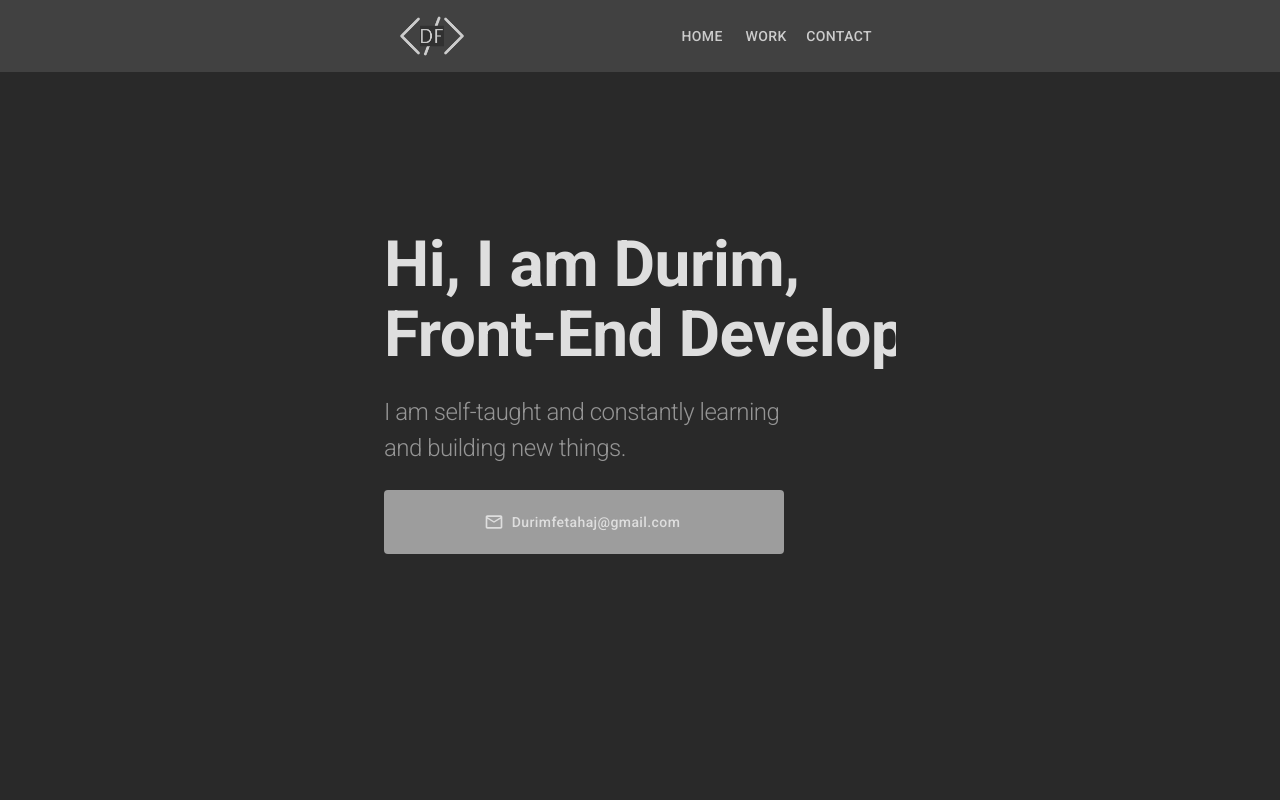
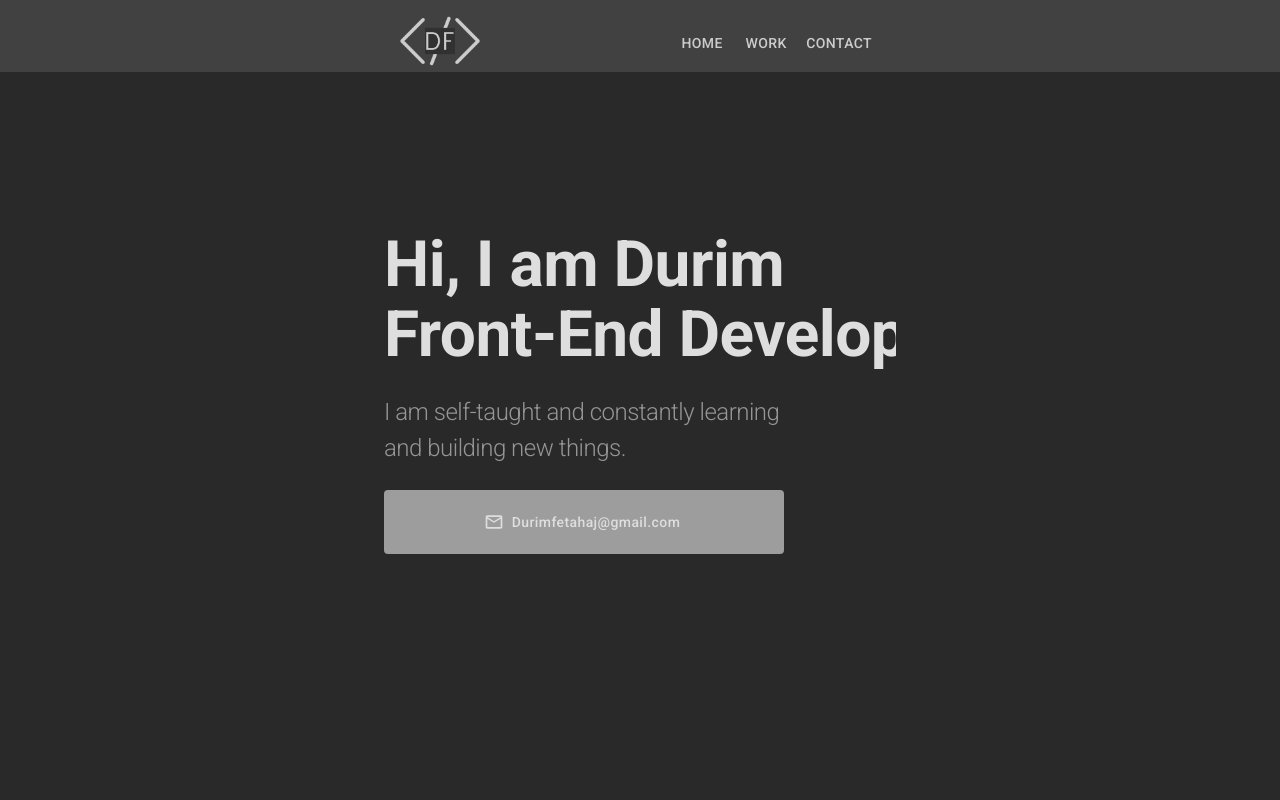
Before and after one commit to durimf/df_ptf, a React (Create React App) app: page / in a window 1280 px wide. Shown: the top 800 px of the page. Built offline with nearby package versions, Linux system fonts and the light colour scheme.

Commit message:
Added a break instead of comma to the title presentation

```diff
--- a/src/Components/Me.jsx
+++ b/src/Components/Me.jsx
@@ -61,7 +61,7 @@ function Me() {
             letterSpacing: "-0.5px",
           }}
         >
-          Hi, I am Durim, Front-End Developer.
+          Hi, I am Durim <br></br>Front-End Developer.
         </Typography>
         <Typography
           variant="h3"
@@ -101,6 +101,7 @@ function Me() {
           I am self-taught and constantly learning and building new things.
         </Typography>
         <Button
+          onClick={() => (window.location = "mailto:durimfetahaj@gmail.com")}
           variant="filled"
           startIcon={<EmailOutlinedIcon />}
           sx={{
--- a/src/Components/Navbar.jsx
+++ b/src/Components/Navbar.jsx
@@ -87,7 +87,9 @@ export const Navbar = () => {
           alignItems: "center",
         }}
       >
-        <img src={logo} height={40} alt="web-logo" />
+        <a href="/">
+          <img src={logo} height={50} alt="web-logo" />
+        </a>
 
         <Box
           sx={{
```
